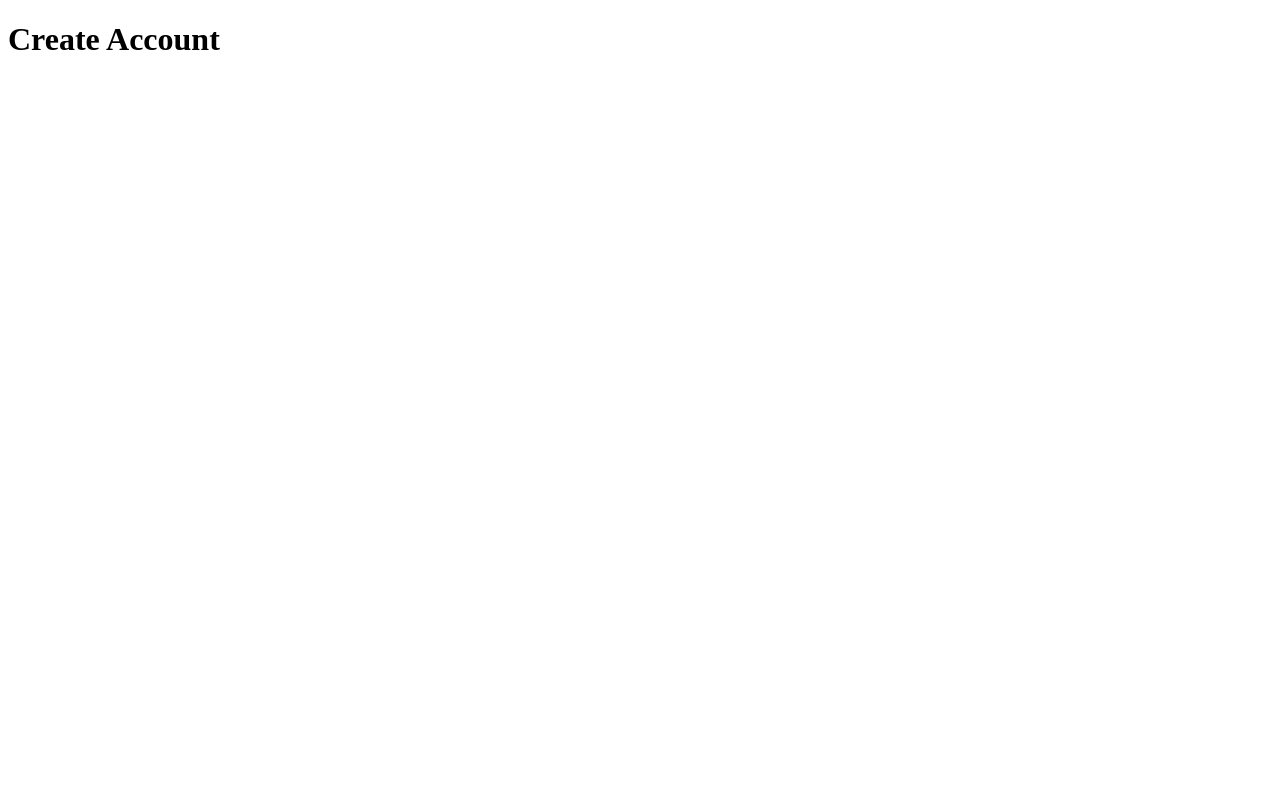
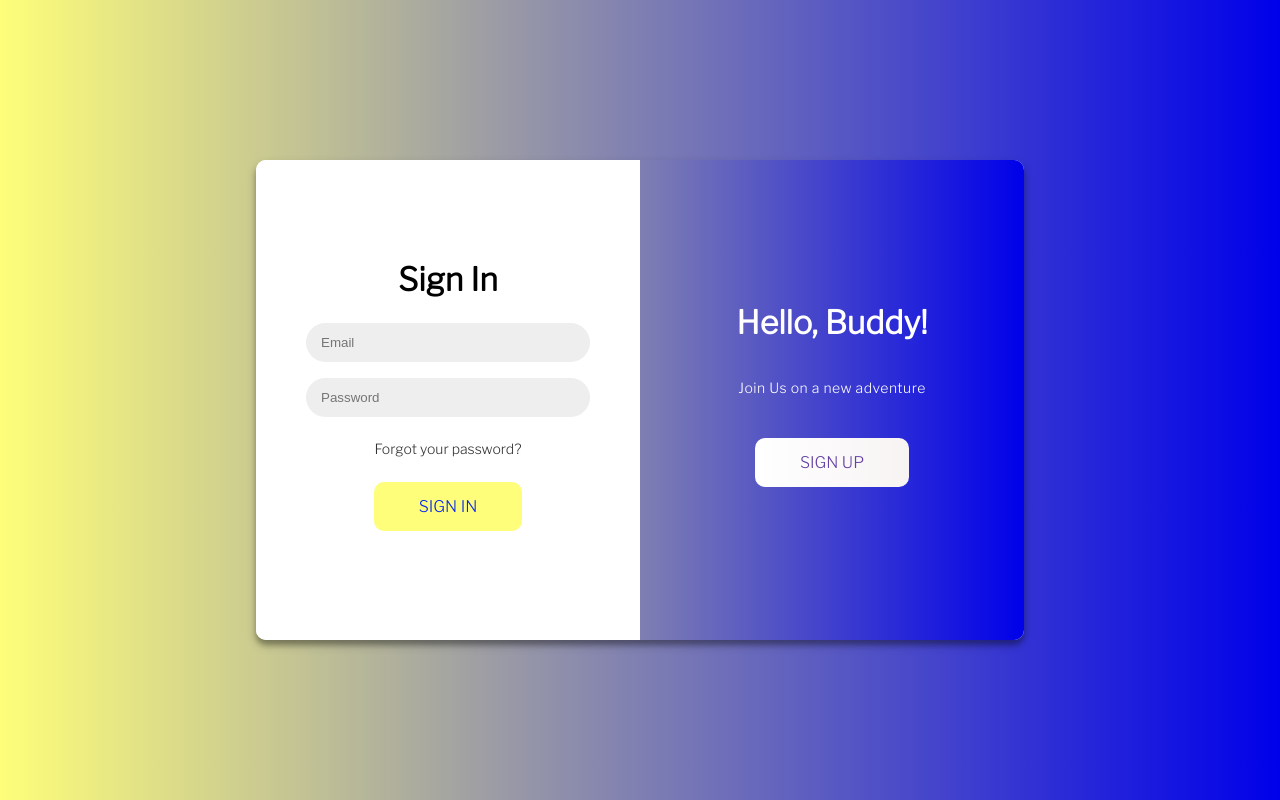
Before and after one commit to ilyasbougdour/ESISPACE, a plain HTML site: page connexion/connexion.html in a window 1280 px wide. Drawn offline with nearby package versions, Linux system fonts and the light colour scheme.

Commit message:
sign-in & sign-up

```diff
--- a/connexion/connexion.css
+++ b/connexion/connexion.css
@@ -1 +1,230 @@
-@import url('https://fonts.googleapis.com/css2?family=Montserrat:ital,wght@0,100..900;1,100..900&display=swap');
+*{
+    box-sizing: border-box;
+    margin: 0;
+    padding: 0;
+}
+
+body{
+    font-family: 'Libre Franklin', sans-serif;
+
+}
+
+h1 {
+    font-weight: bold;
+    margin: 0;
+    margin-bottom: 1rem;
+}
+
+p {
+    font-size: 14px;
+    font-weight: 100;
+    line-height: 20px;
+    letter-spacing: 0.5px;
+    margin: 20px 0 30px;
+}
+
+span {
+    font-size: 12px;
+}
+
+a {
+    color: #333;
+    font-size: 14px;
+    text-decoration: none;
+    margin: 15px 0;
+}
+
+
+.btn-grad {
+    background-color: rgb(254, 254, 122);
+    color: #2201ff;
+
+}
+.btn-grad {
+   margin: 10px;
+   padding: 15px 45px;
+   text-align: center;
+   text-transform: uppercase;
+   transition: 0.5s;
+   background-size: 200% auto;
+   color: rgb(8, 39, 239);
+   border-radius: 10px;
+   display: block;
+   cursor: pointer;
+}
+
+.btn-grad:hover {
+    background-position: right center; /* change the direction of the change here */
+    color:  yellow;
+    background-color:  #2201ff;
+    text-decoration: none;
+}
+
+#signIn{
+    background-image: linear-gradient(to right, #fff 0%, #f7f3f3  51%, #fff  100%);
+    color: #6441A5;
+}
+
+#signUp{
+    background-image: linear-gradient(to right, #fff 0%, #f7f3f3  51%, #fff  100%);
+    color: #6441A5;
+}
+
+form {
+    background-color: #ffffff;
+    display: flex;
+    align-items: center;
+    justify-content: center;
+    flex-direction: column;
+    padding: 0 50px;
+    height: 100%;
+    text-align: center;
+}
+
+input {
+    background-color: #eee;
+    border: none;
+    padding: 12px 15px;
+    margin: 8px 0;
+    width: 100%;
+}
+
+/*  */
+.body-container{
+    height: 100vh;
+    display: flex;
+    justify-content: center;
+    align-items: center;
+    background: #4568DC;  /* fallback for old browsers */
+    background: -webkit-linear-gradient(to right, #B06AB3, #4568DC);  /* Chrome 10-25, Safari 5.1-6 */
+    background:linear-gradient(to right,rgb(254, 254, 122),rgb(0, 0, 234)); /* W3C, IE 10+/ Edge, Firefox 16+, Chrome 26+, Opera 12+, Safari 7+ */
+
+}
+body input{
+   border-radius: 50px;
+}
+.container {
+    background-color: #ffffff;
+    border-radius: 10px;
+    box-shadow: 0 5px 10px rgba(0, 0, 0, 0.25), 0 5px 5px rgba(0, 0, 0, 0.22);
+    position: relative;
+    overflow: hidden;
+    width: 768px;
+    max-width: 100%;
+    min-height: 480px;
+}
+
+/*  */
+
+
+.form-container {
+    position: absolute;
+    top: 0;
+    height: 100%;
+    transition: all 0.6s ease-in-out;
+}
+
+.sign-in-container {
+    left: 0;
+    width: 50%;
+    z-index: 2;
+}
+
+.sign-up-container {
+    left: 0;
+    width: 50%;
+    opacity: 0;
+    z-index: 1;
+}
+
+.container.right-panel-active .sign-in-container {
+    transform: translateX(100%);
+}
+
+.container.right-panel-active .sign-up-container {
+    transform: translateX(100%);
+    opacity: 1;
+    z-index: 5;
+    animation: show 0.6s;
+}
+
+@keyframes show {
+    0%,
+    49.99% {
+        opacity: 0;
+        z-index: 1;
+    }
+
+    50%,
+    100% {
+        opacity: 1;
+        z-index: 5;
+    }
+}
+
+.overlay-container {
+    position: absolute;
+    top: 0;
+    left: 50%;
+    width: 50%;
+    height: 100%;
+    overflow: hidden;
+    transition: transform 0.6s ease-in-out;
+    z-index: 100;
+}
+
+.container.right-panel-active .overlay-container {
+    transform: translateX(-100%);
+}
+
+.overlay {
+    background: #6441A5;
+    background: -webkit-linear-gradient(to right,rgb(254, 254, 122),rgb(0, 0, 234));
+    background: linear-gradient(to right,rgb(254, 254, 122),rgb(0, 0, 234));
+    background-repeat: no-repeat;
+    background-size: cover;
+    background-position: 0 0;
+    color: #ffffff;
+    position: relative;
+    left: -100%;
+    height: 100%;
+    width: 200%;
+    transform: translateX(0);
+    transition: transform 0.6s ease-in-out;
+}
+
+.container.right-panel-active .overlay {
+    transform: translateX(50%);
+}
+
+.overlay-panel {
+    position: absolute;
+    display: flex;
+    align-items: center;
+    justify-content: center;
+    flex-direction: column;
+    padding: 0 40px;
+    text-align: center;
+    top: 0;
+    height: 100%;
+    width: 50%;
+    transform: translateX(0);
+    transition: transform 0.6s ease-in-out;
+}
+
+.overlay-left {
+    transform: translateX(-20%);
+}
+
+.container.right-panel-active .overlay-left {
+    transform: translateX(0);
+}
+
+.overlay-right {
+    right: 0;
+    transform: translateX(0);
+}
+
+.container.right-panel-active .overlay-right {
+    transform: translateX(20%);
+}
--- a/connexion/connexion.html
+++ b/connexion/connexion.html
@@ -2,20 +2,61 @@
 <html lang="en">
 <head>
     <meta charset="UTF-8">
+    <meta http-equiv="X-UA-Compatible" content="IE=edge">
     <meta name="viewport" content="width=device-width, initial-scale=1.0">
-    <title>ESISPACE</title>
     <link rel="stylesheet" href="./connexion.css">
+    <link rel="preconnect" href="https://fonts.googleapis.com">
+    <link rel="preconnect" href="https://fonts.gstatic.com" crossorigin>
+    <link href="https://fonts.googleapis.com/css2?family=Libre+Franklin:wght@300&display=swap" rel="stylesheet">
+    <title>Login Page</title>
 </head>
 <body>
-    <div class="container">
-        <div class="sign-up">
-            <form >
+    <div class="body-container">
+    <div class="container" id="container">
+        <div>
+        <div class="form-container sign-up-container">
+            <form action="#">
                 <h1>Create Account</h1>
-                <div class="social-icons">
-                    <a href=""></a>
-                </div>
+                <input type="text" placeholder="Name" />
+                <input type="email" placeholder="Email" />
+                <input type="password" placeholder="Password" />
+                <input type="password" placeholder="Confirmez votre password">
+                <div class="btn-grad" >Sign Up</div>
+            </form>
+
+        </div>
+        <div class="form-container sign-in-container">
+            <form action="#">
+                <h1>Sign In</h1>
+                <input type="email" placeholder="Email" />
+                <input type="password" placeholder="Password" />
+                <a href="#">Forgot your password?</a>
+                <div class="btn-grad" >Sign In</div>
             </form>
         </div>
+        </div>
+
+        <div>
+        <div class="overlay-container">
+            <div class="overlay">
+                <div class="overlay-panel overlay-left">
+                    <h1>Welcome Back!</h1>
+                    <p>
+                        Start from where you left
+                    </p>
+                    <div class="btn-grad" id="signIn">Sign In</div>
+                </div>
+                <div class="overlay-panel overlay-right">
+                    <h1>Hello, Buddy!</h1>
+                    <p>Join Us on a new adventure</p>
+                    <div class="btn-grad" id="signUp">Sign Up</div>
+                </div>
+            </div>
+        </div>
+        </div>
     </div>
+
+    </div>
+    <script type="text/javascript" src="./connexion.js"></script>
 </body>
 </html>
--- /dev/null
+++ b/connexion/connexion.js
@@ -0,0 +1,11 @@
+const signUpBtn = document.getElementById('signUp');
+const signInBtn = document.getElementById('signIn');
+const container = document.getElementById('container');
+
+signUpBtn.addEventListener('click', () => {
+    container.classList.add('right-panel-active');
+});
+
+signInBtn.addEventListener('click', () => {
+    container.classList.remove('right-panel-active');
+});
--- a/index.css
+++ b/index.css
@@ -207,7 +207,7 @@ p {
     width: 100%;
     height: 100%;
     filter: brightness(70%);
-    transition: transform 0.5s ease;
+    transition: transform 2s ease;
 }
 
 .image:hover img {
```
Also changed, not shown: inscription/inscription.html (renamed from inscription.html, +1 -1 lines), inscription/inscription.css (renamed from inscription.css).
